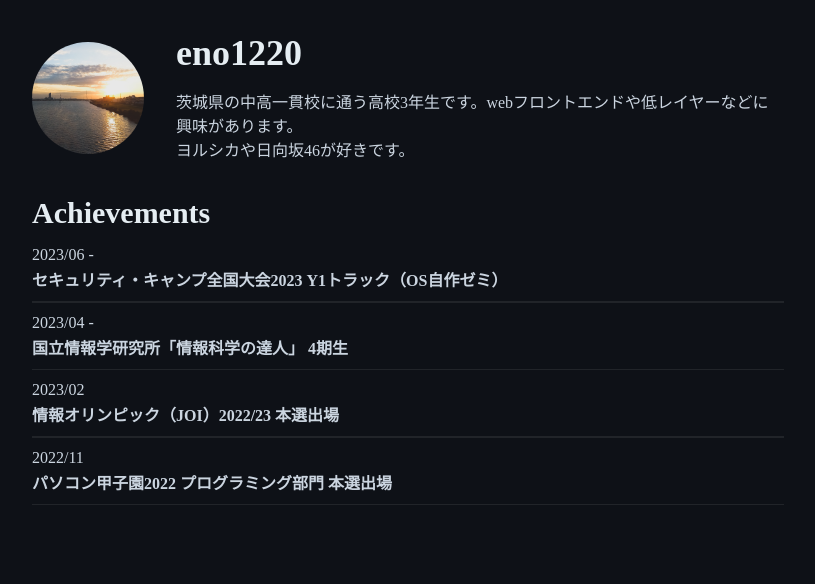
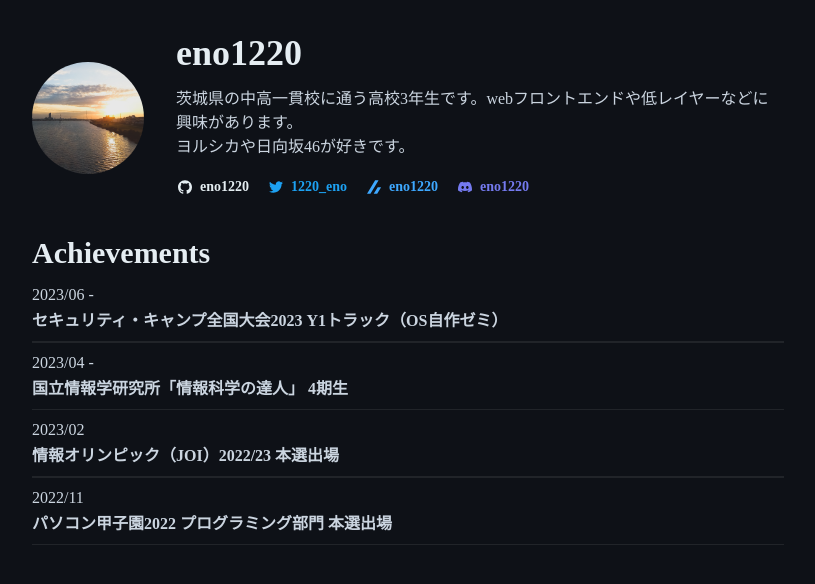
Before and after one commit to eno1220/eno1220.dev, a Next.js app: page / in a window 1280 px wide. Shown: the top 584 px of the page, without its empty margins (232-1047 px from the left). Built offline with nearby package versions, Linux system fonts and the light colour scheme; a web font is replaced by a local one.

Commit message:
feat: add links

```diff
--- a/package.json
+++ b/package.json
@@ -25,6 +25,7 @@
     "next": "13.4.7",
     "react": "18.2.0",
     "react-dom": "18.2.0",
+    "react-icons": "^4.10.1",
     "typescript": "5.1.6"
   },
   "devDependencies": {
--- a/src/components/Achievements.tsx
+++ b/src/components/Achievements.tsx
@@ -1,4 +1,5 @@
 import { VStack, Box } from '@chakra-ui/react'
+
 import AchievementCard from './AchievementCard'
 
 const achievements = [
--- /dev/null
+++ b/src/components/LinkButton.tsx
@@ -0,0 +1,36 @@
+import NextLink from 'next/link'
+
+import { Button } from '@chakra-ui/react'
+
+const LinkButton = ({
+  href,
+  icon,
+  username,
+  color,
+}: {
+  href: string
+  icon: React.ReactElement
+  username: string
+  color: string
+}) => {
+  return (
+    <Button
+      leftIcon={icon}
+      size='sm'
+      variant={'ghost'}
+      color={color}
+      px={0.5}
+      href={href}
+      as={NextLink}
+      fontWeight={'bold'}
+      transition={'0.2s all'}
+      _hover={{
+        opacity: 0.75,
+      }}
+    >
+      {username}
+    </Button>
+  )
+}
+
+export default LinkButton
--- a/src/pages/index.tsx
+++ b/src/pages/index.tsx
@@ -1,7 +1,19 @@
 import Head from 'next/head'
 
-import { Box, Container, Image, VStack, Heading, Text } from '@chakra-ui/react'
+import {
+  Box,
+  Container,
+  Image,
+  VStack,
+  Heading,
+  Text,
+  HStack,
+} from '@chakra-ui/react'
+
+import { SiTwitter, SiGithub, SiZenn, SiDiscord } from 'react-icons/si'
+
 import Achievements from '@/components/Achievements'
+import LinkButton from '@/components/LinkButton'
 
 export default function Home() {
   return (
@@ -33,7 +45,7 @@ export default function Home() {
             src='eno1220.jpg'
             alt='avatar'
           />
-          <VStack spacing={4} align='left'>
+          <VStack spacing={3} align='left'>
             <Heading as='h1' size='xl' fontFamily='lineSeedJP'>
               eno1220
             </Heading>
@@ -42,6 +54,32 @@ export default function Home() {
               <br />
               ヨルシカや日向坂46が好きです。
             </Text>
+            <HStack spacing={4}>
+              <LinkButton
+                href='https://github.com/eno1220'
+                icon={<SiGithub />}
+                username='eno1220'
+                color='#E4EDF1'
+              />
+              <LinkButton
+                href='https://twitter.com/1220_eno'
+                icon={<SiTwitter />}
+                username='1220_eno'
+                color='#1DA1F2'
+              />
+              <LinkButton
+                href='https://zenn.dev/eno1220'
+                icon={<SiZenn />}
+                username='eno1220'
+                color='#3EA8FF'
+              />
+              <LinkButton
+                href='https://discord.gg/'
+                icon={<SiDiscord />}
+                username='eno1220'
+                color='#747AEF'
+              />
+            </HStack>
           </VStack>
         </Box>
         <Heading as='h2' size='lg' mt={8}>
```
Also changed, not shown: 1 other file (tests, documents, lock files or other folders).
